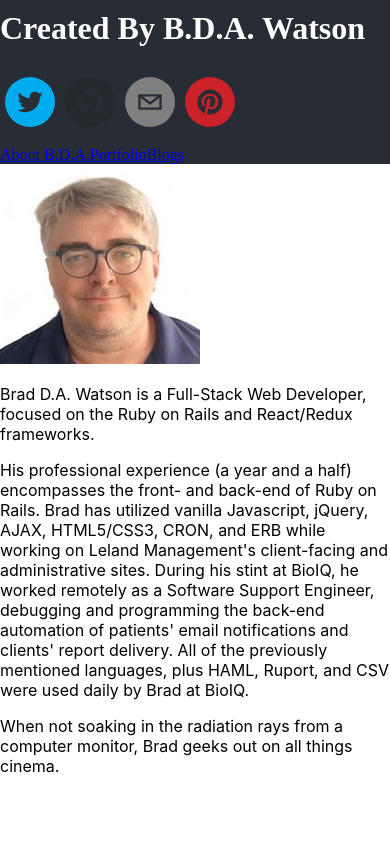
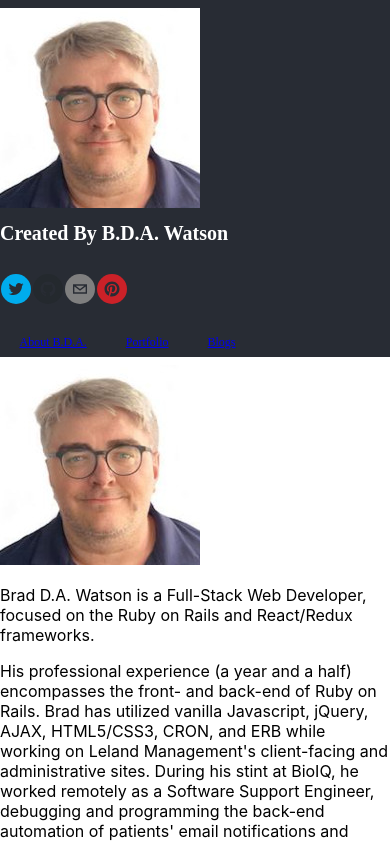
Before and after one commit to bwatson78/created-by-bda-watson, a React (Create React App) app: page / in a window 390 px wide. Shown: the top 842 px of the page. Built offline with nearby package versions, Linux system fonts and the light colour scheme; the HTML template or start-up script is replaced by a standard one; what webfontloader would draw is missing.

Commit message:
styles header and main container

```diff
--- a/src/App.css
+++ b/src/App.css
@@ -17,3 +17,34 @@
 a.social-icon {
 	margin: 5% 5px;
 }
+
+.nav-links {
+	margin: 0 5%;
+}
+
+.navbar, .main-nav {
+	width: 100%;
+}
+
+.row, .container {
+	padding-top: 1%;
+	padding-bottom: 1%;
+}
+
+@media (max-width: 600px) {
+	.headline {font-size: 26px;}
+	a.social-icon {
+		width: 40px !important;
+		height: 40px !important;
+	}
+}
+
+@media (max-width: 400px) {
+	.headline {font-size: 20px;}
+	a.social-icon {
+		width: 30px !important;
+		height: 30px !important;
+		margin: 5% 1px;
+	}
+	a.nav-links {font-size: 12px;}
+}
--- a/src/containers/Header.js
+++ b/src/containers/Header.js
@@ -5,6 +5,7 @@ import Col from 'react-bootstrap/Col';
 import Navbar from 'react-bootstrap/Navbar'
 import { Link } from 'react-router-dom'
 import { SocialIcon } from 'react-social-icons';
+import Image from 'react-bootstrap/Image';
 
 class Header extends Component {
   render() {
@@ -12,7 +13,7 @@ class Header extends Component {
       <header className="App-header">
         <Container>
           <Row>
-            <Col></Col>
+            <Col><Image src={process.env.PUBLIC_URL + '/headshot.jpeg'} rounded fluid /></Col>
             <Col><h1 className="headline">Created By B.D.A. Watson</h1></Col>
             <Col>
               <SocialIcon url="http://twitter.com/BradleyWatson"/>
@@ -24,9 +25,9 @@ class Header extends Component {
           <Row>
             <Navbar bg="dark" variant="dark" expand="lg">
               <nav className="main-nav">
-                <Link to='/'>About B.D.A.</Link>
-                <Link to='/portfolio'>Portfolio</Link>
-                <Link to='/blogs'>Blogs</Link>
+                <Link className="nav-links" to='/'>About B.D.A.</Link>
+                <Link className="nav-links" to='/portfolio'>Portfolio</Link>
+                <Link className="nav-links" to='/blogs'>Blogs</Link>
               </nav>
             </Navbar>
           </Row>
```
